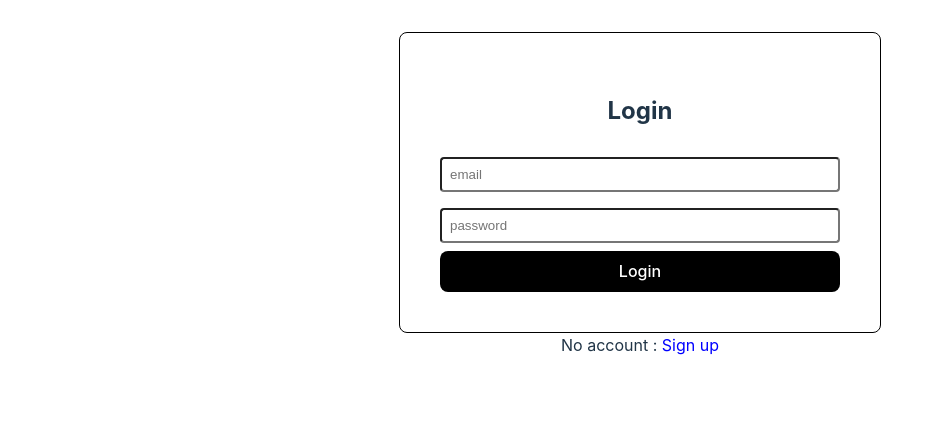
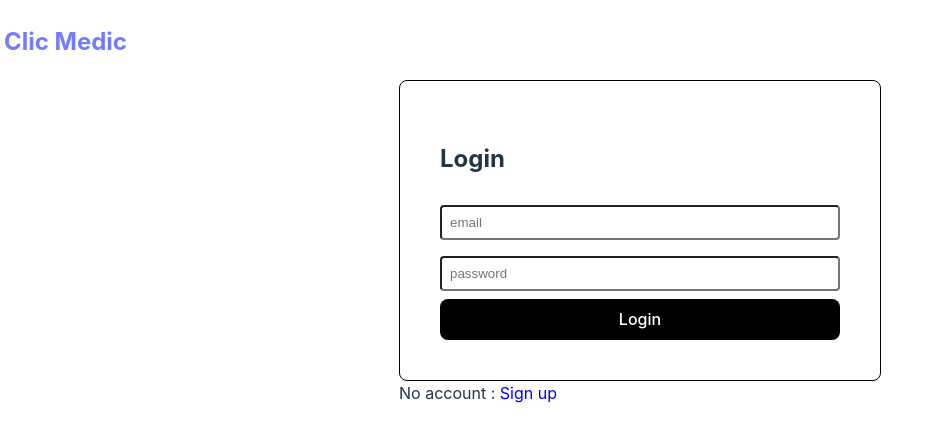
Before and after one commit to ateufackrochinel/ClicMedic, a React (Vite) app in the folder clicMedicFrontend/: page / in a window 1280 px wide. Shown: the top 442 px of the page, without its empty margins (0-939 px from the left). Built offline with nearby package versions, Linux system fonts and the light colour scheme.

Commit message:
polish login and sign up page

```diff
--- a/clicMedicFrontend/src/App.css
+++ /dev/null
@@ -1,21 +0,0 @@
-#root {
-  max-width: 1280px;
-  margin: 0 auto;
-  padding: 2rem;
-  text-align: center;
-}
-
-.read-the-docs {
-  color: #888;
-}
-
-.App-form-container {
-  display: flex;
-  flex-direction: column;
-}
-
-.App-form-field {
-  margin: 8px 0px;
-  border-radius: 4px;
-  padding: 8px;
-}
--- a/clicMedicFrontend/src/App.tsx
+++ b/clicMedicFrontend/src/App.tsx
@@ -1,11 +1,6 @@
-import './App.css';
-import { AppUI } from './components/app/app';
+import { AppRouter } from './router';
 function App() {
-  return (
-    <>
-      <AppUI />
-    </>
-  );
+  return <AppRouter />;
 }
 
 export default App;
--- a/clicMedicFrontend/src/components/app/app-layout.css
+++ b/clicMedicFrontend/src/components/app/app-layout.css
@@ -1,2 +1,5 @@
 .AppLayout-container {
+  width: 100%;
+  display: flex;
+  justify-content: center;
 }
--- a/clicMedicFrontend/src/components/app/app.tsx
+++ b/clicMedicFrontend/src/components/app/app.tsx
@@ -20,6 +20,7 @@ export const AppUI = () => {
   return (
     <appContext.Provider value={{ showSignUpForm, setShowSignUpForm }}>
       <AppLayout>
+        <div>
           {!showSignUpForm && <Login />}
           {showSignUpForm && <SignUp />}
           {!showSignUpForm && (
@@ -33,6 +34,7 @@ export const AppUI = () => {
               </label>
             </div>
           )}
+        </div>
       </AppLayout>
     </appContext.Provider>
   );
--- a/clicMedicFrontend/src/components/signup/signup.css
+++ b/clicMedicFrontend/src/components/signup/signup.css
@@ -2,6 +2,7 @@
   border: 1px solid #000;
   padding: 40px;
   border-radius: 8px;
+  width: 400px;
 }
 .RegisterFormBase-form {
   display: flex;
--- a/clicMedicFrontend/src/index.css
+++ b/clicMedicFrontend/src/index.css
@@ -28,6 +28,16 @@ body {
   place-items: initial;
   min-width: 320px;
   min-height: 100vh;
+}
+
+#root {
+  width: 100%;
+  height: 100vh;
+  padding: 4px;
+}
+
+.App-header {
+  color: #747bff;
 }
 
 h1 {
--- a/clicMedicFrontend/src/main.tsx
+++ b/clicMedicFrontend/src/main.tsx
@@ -6,6 +6,9 @@ import './index.css';
 
 ReactDOM.createRoot(document.getElementById('root')!).render(
   <React.StrictMode>
+    <div className="App-header">
+      <h2>Clic Medic</h2>
+    </div>
     <BrowserRouter>
       <App />
     </BrowserRouter>
--- a/clicMedicFrontend/src/router/index.tsx
+++ b/clicMedicFrontend/src/router/index.tsx
@@ -1,18 +1,16 @@
-import React from 'react';
-import { BrowserRouter, Routes, Route } from 'react-router-dom';
+import { Routes, Route } from 'react-router-dom';
 import { DoctorPage } from '../pages/doctor-page';
 import { PatientPage } from '../pages/patient-page';
 import { NoPage } from '../pages/no-page';
 import { AppUI } from '../components/app/app';
-import App from '../App';
 
 export const AppRouter = () => {
   return (
     <Routes>
-      <Route path="/" element={<App />} />
+      <Route path="/" element={<AppUI />} />
       <Route path="/patient" element={<PatientPage />} />
       <Route path="/doctor" element={<DoctorPage />} />
-      {/* <Route path="contact" element={<Contact />} /> */}
+
       <Route path="*" element={<NoPage />} />
     </Routes>
   );
```
Lines whose indentation alone changed are shown as unchanged.
